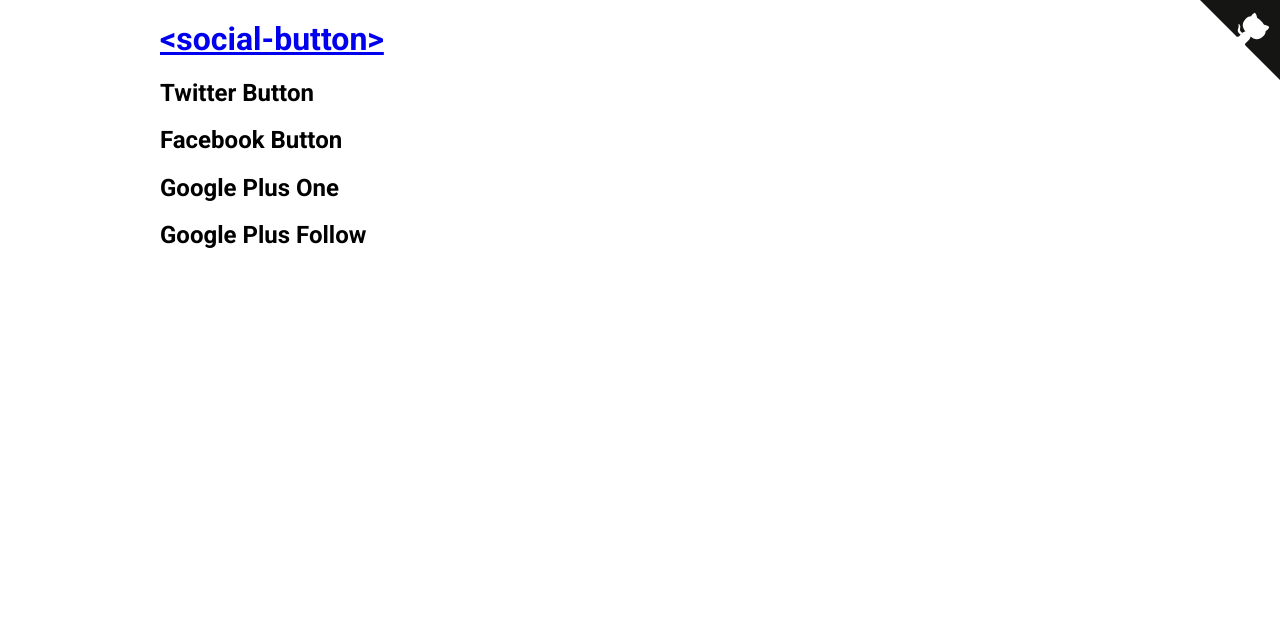
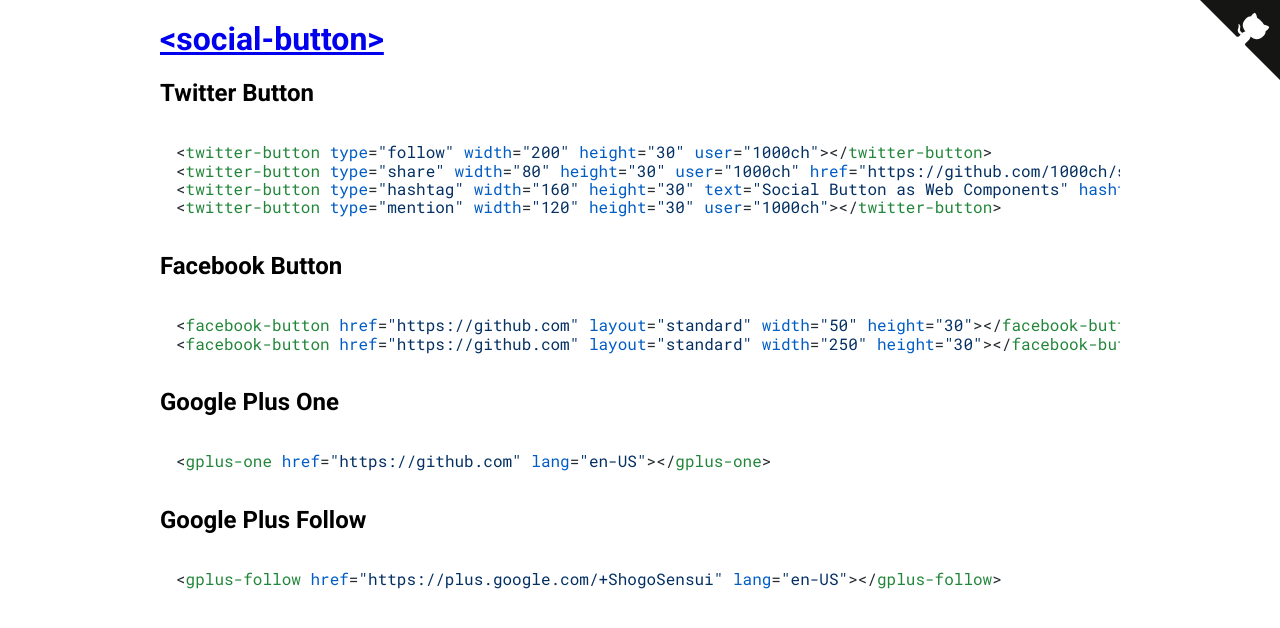
Before and after one commit to 1000ch/social-button, a website: page index.html in a window 1280 px wide. Drawn offline with nearby package versions, Linux system fonts and the light colour scheme.

Commit message:
Update index.html

```diff
--- a/index.html
+++ b/index.html
@@ -5,39 +5,41 @@
     <title>Social Button as Web Components</title>
     <link rel="stylesheet" href="https://fonts.googleapis.com/css?family=Roboto:400,700">
     <link rel="stylesheet" href="https://fonts.googleapis.com/css?family=Roboto Mono:400,700">
+    <link rel="stylesheet" href="https://cdn.jsdelivr.net/highlight.js/9.4.0/styles/github.min.css">
     <link rel="stylesheet" href="https://cdnjs.cloudflare.com/ajax/libs/normalize/4.1.1/normalize.min.css">
     <style>
       html { font-family: "Roboto", sans-serif; }
       code { font-family: "Roboto Mono", monospace; }
-      .container {
-        margin: auto;
-        max-width: 960px;
-      }
+      .container { margin: auto; max-width: 960px; }
     </style>
     <link rel="import" href="social-button.html">
   </head>
   <body>
     <div class="container">
       <h1><a href="https://github.com/1000ch/social-button">&lt;social-button&gt;</a></h1>
-      <section>
       <h2>Twitter Button</h2>
       <twitter-button type="follow" width="200" height="30" user="1000ch"></twitter-button>
       <twitter-button type="share" width="80" height="30" user="1000ch" href="https://github.com/1000ch/social-button" text="Social Button as Web Components"></twitter-button>
       <twitter-button type="hashtag" width="160" height="30" text="Social Button as Web Components" hashtag="webcomponents"></twitter-button>
       <twitter-button type="mention" width="120" height="30" user="1000ch"></twitter-button>
-      </section>
-      <section>
+      <pre><code class="html">&lt;twitter-button type=&quot;follow&quot; width=&quot;200&quot; height=&quot;30&quot; user=&quot;1000ch&quot;&gt;&lt;/twitter-button&gt;
+&lt;twitter-button type=&quot;share&quot; width=&quot;80&quot; height=&quot;30&quot; user=&quot;1000ch&quot; href=&quot;https://github.com/1000ch/social-button&quot; text=&quot;Social Button as Web Components&quot;&gt;&lt;/twitter-button&gt;
+&lt;twitter-button type=&quot;hashtag&quot; width=&quot;160&quot; height=&quot;30&quot; text=&quot;Social Button as Web Components&quot; hashtag=&quot;webcomponents&quot;&gt;&lt;/twitter-button&gt;
+&lt;twitter-button type=&quot;mention&quot; width=&quot;120&quot; height=&quot;30&quot; user=&quot;1000ch&quot;&gt;&lt;/twitter-button&gt;</code></pre>
       <h2>Facebook Button</h2>
-        <facebook-button href="https://1000ch.net" layout="standard" width="50" height="30"></facebook-button>
-        <facebook-button href="https://1000ch.net" layout="standard" width="250" height="30"></facebook-button>
-      </section>
-      <section>
+      <facebook-button href="https://github.com" layout="standard" width="50" height="30"></facebook-button>
+      <facebook-button href="https://github.com" layout="standard" width="250" height="30"></facebook-button>
+      <pre><code class="html">&lt;facebook-button href=&quot;https://github.com&quot; layout=&quot;standard&quot; width=&quot;50&quot; height=&quot;30&quot;&gt;&lt;/facebook-button&gt;
+&lt;facebook-button href=&quot;https://github.com&quot; layout=&quot;standard&quot; width=&quot;250&quot; height=&quot;30&quot;&gt;&lt;/facebook-button&gt;</code></pre>
       <h2>Google Plus One</h2>
-        <gplus-one href="https://1000ch.net" lang="en-US"></gplus-one>
+      <gplus-one href="https://github.com" lang="en-US"></gplus-one>
+      <pre><code class="html">&lt;gplus-one href=&quot;https://github.com&quot; lang=&quot;en-US&quot;&gt;&lt;/gplus-one&gt;</code></pre>
       <h2>Google Plus Follow</h2>
       <gplus-follow href="https://plus.google.com/+ShogoSensui" lang="en-US"></gplus-follow>
-      </section>
+      <pre><code class="html">&lt;gplus-follow href=&quot;https://plus.google.com/+ShogoSensui&quot; lang=&quot;en-US&quot;&gt;&lt;/gplus-follow&gt;</code></pre>
     </div>
-    <a href="https://github.com/1000ch/social-button/" class="github-corner"><svg width="80" height="80" viewBox="0 0 250 250" style="fill:#151513; color:#fff; position: absolute; top: 0; border: 0; right: 0;"><path d="M0,0 L115,115 L130,115 L142,142 L250,250 L250,0 Z"></path><path d="M128.3,109.0 C113.8,99.7 119.0,89.6 119.0,89.6 C122.0,82.7 120.5,78.6 120.5,78.6 C119.2,72.0 123.4,76.3 123.4,76.3 C127.3,80.9 125.5,87.3 125.5,87.3 C122.9,97.6 130.6,101.9 134.4,103.2" fill="currentColor" style="transform-origin: 130px 106px;" class="octo-arm"></path><path d="M115.0,115.0 C114.9,115.1 118.7,116.5 119.8,115.4 L133.7,101.6 C136.9,99.2 139.9,98.4 142.2,98.6 C133.8,88.0 127.5,74.4 143.8,58.0 C148.5,53.4 154.0,51.2 159.7,51.0 C160.3,49.4 163.2,43.6 171.4,40.1 C171.4,40.1 176.1,42.5 178.8,56.2 C183.1,58.6 187.2,61.8 190.9,65.4 C194.5,69.0 197.7,73.2 200.1,77.6 C213.8,80.2 216.3,84.9 216.3,84.9 C212.7,93.1 206.9,96.0 205.4,96.6 C205.1,102.4 203.0,107.8 198.3,112.5 C181.9,128.9 168.3,122.5 157.7,114.1 C157.9,116.9 156.7,120.9 152.7,124.9 L141.0,136.5 C139.8,137.7 141.6,141.9 141.8,141.8 Z" fill="currentColor" class="octo-body"></path></svg></a><style>.github-corner:hover .octo-arm{animation:octocat-wave 560ms ease-in-out}@keyframes octocat-wave{0%,100%{transform:rotate(0)}20%,60%{transform:rotate(-25deg)}40%,80%{transform:rotate(10deg)}}@media (max-width:500px){.github-corner:hover .octo-arm{animation:none}.github-corner .octo-arm{animation:octocat-wave 560ms ease-in-out}}</style>
+    <a href="https://github.com/1000ch/social-button" class="github-corner"><svg width="80" height="80" viewBox="0 0 250 250" style="fill:#151513; color:#fff; position: absolute; top: 0; border: 0; right: 0;"><path d="M0,0 L115,115 L130,115 L142,142 L250,250 L250,0 Z"></path><path d="M128.3,109.0 C113.8,99.7 119.0,89.6 119.0,89.6 C122.0,82.7 120.5,78.6 120.5,78.6 C119.2,72.0 123.4,76.3 123.4,76.3 C127.3,80.9 125.5,87.3 125.5,87.3 C122.9,97.6 130.6,101.9 134.4,103.2" fill="currentColor" style="transform-origin: 130px 106px;" class="octo-arm"></path><path d="M115.0,115.0 C114.9,115.1 118.7,116.5 119.8,115.4 L133.7,101.6 C136.9,99.2 139.9,98.4 142.2,98.6 C133.8,88.0 127.5,74.4 143.8,58.0 C148.5,53.4 154.0,51.2 159.7,51.0 C160.3,49.4 163.2,43.6 171.4,40.1 C171.4,40.1 176.1,42.5 178.8,56.2 C183.1,58.6 187.2,61.8 190.9,65.4 C194.5,69.0 197.7,73.2 200.1,77.6 C213.8,80.2 216.3,84.9 216.3,84.9 C212.7,93.1 206.9,96.0 205.4,96.6 C205.1,102.4 203.0,107.8 198.3,112.5 C181.9,128.9 168.3,122.5 157.7,114.1 C157.9,116.9 156.7,120.9 152.7,124.9 L141.0,136.5 C139.8,137.7 141.6,141.9 141.8,141.8 Z" fill="currentColor" class="octo-body"></path></svg></a><style>.github-corner:hover .octo-arm{animation:octocat-wave 560ms ease-in-out}@keyframes octocat-wave{0%,100%{transform:rotate(0)}20%,60%{transform:rotate(-25deg)}40%,80%{transform:rotate(10deg)}}@media (max-width:500px){.github-corner:hover .octo-arm{animation:none}.github-corner .octo-arm{animation:octocat-wave 560ms ease-in-out}}</style>
+    <script src="https://cdn.jsdelivr.net/highlight.js/9.4.0/highlight.min.js"></script>
+    <script>hljs.initHighlightingOnLoad();</script>
   </body>
 </html>
```
Lines whose indentation alone changed are shown as unchanged.
